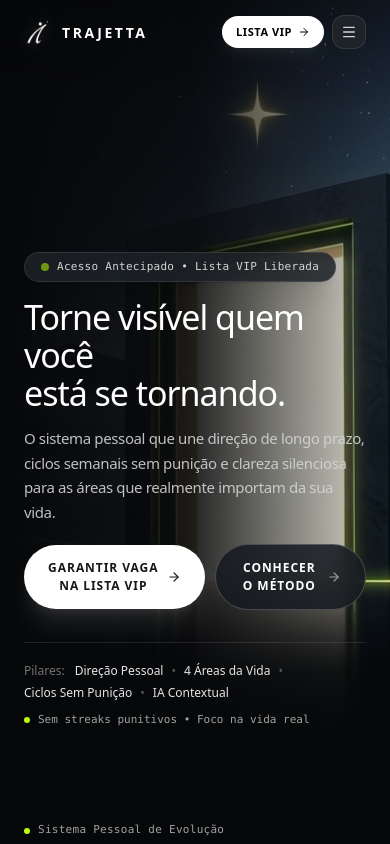
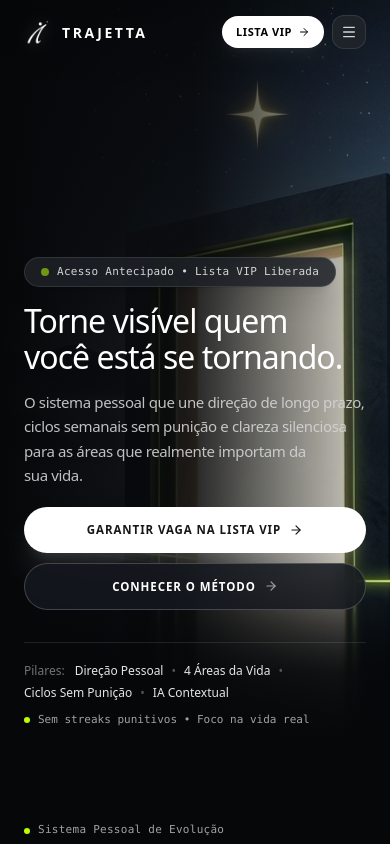
Before and after one commit to Bacochina1/trajetta, a Next.js app: page / in a window 390 px wide. Shown: the top 844 px of the page. Built offline with nearby package versions, Linux system fonts and the light colour scheme; no server answers; the database is empty.

Commit message:
fix(landing): apply text-wrap balance to H1 and headings, eliminate orphan line wrap on mobile

```diff
--- a/src/components/landing/FaqSection.tsx
+++ b/src/components/landing/FaqSection.tsx
@@ -53,7 +53,7 @@ export function FaqSection() {
       <div className="grid grid-cols-1 lg:grid-cols-12 gap-8 lg:gap-16 items-start">
         {/* Left Col: Heading & CTA */}
         <div className="lg:col-span-5">
-          <h2 className="text-2xl xs:text-3xl sm:text-4xl md:text-5xl font-medium tracking-tight text-white mb-3 sm:mb-4">
+          <h2 className="text-2xl xs:text-3xl sm:text-4xl md:text-5xl font-medium tracking-tight text-white mb-3 sm:mb-4 [text-wrap:balance]">
             Tudo o que você <span className="text-neutral-500">precisa saber</span>
           </h2>
           <p className="text-xs xs:text-sm text-neutral-400 font-light leading-relaxed mb-6 sm:mb-8">
--- a/src/components/landing/HeroSection.tsx
+++ b/src/components/landing/HeroSection.tsx
@@ -48,22 +48,22 @@ export function HeroSection() {
           </div>
 
           {/* Main Headline */}
-          <h1 className="text-[26px] xs:text-[34px] sm:text-5xl md:text-6xl lg:text-[72px] leading-[1.12] sm:leading-[1.06] font-normal tracking-[-0.03em] text-white break-words">
-            Torne visível quem você<br className="hidden xs:inline" />{' '}
+          <h1 className="text-[27px] xs:text-[32px] sm:text-5xl md:text-6xl lg:text-[72px] leading-[1.14] sm:leading-[1.06] font-normal tracking-[-0.03em] text-white [text-wrap:balance]">
+            Torne visível quem você<br className="hidden md:inline" />{' '}
             está se tornando.
           </h1>
 
           {/* Subtitle */}
-          <p className="mt-3.5 sm:mt-6 text-[13.5px] xs:text-[15px] sm:text-lg text-neutral-300/90 font-normal max-w-xl leading-relaxed tracking-tight">
+          <p className="mt-3.5 sm:mt-6 text-[14px] xs:text-[15px] sm:text-lg text-neutral-300/90 font-normal max-w-xl leading-relaxed tracking-tight [text-wrap:pretty]">
             O sistema pessoal que une direção de longo prazo, ciclos semanais sem punição e clareza silenciosa para as áreas que realmente importam da sua vida.
           </p>
 
           {/* CTA Action Buttons — Symmetrical on all screens */}
-          <div className="mt-5 sm:mt-8 flex flex-col xs:flex-row items-stretch xs:items-center gap-2.5 sm:gap-3 w-full max-w-md xs:max-w-none">
+          <div className="mt-5 sm:mt-8 flex flex-col sm:flex-row items-stretch sm:items-center gap-2.5 sm:gap-3 w-full max-w-md sm:max-w-none">
             <a
               href="#waitlist"
               onClick={() => handleCtaClick('hero_primary_waitlist')}
-              className="w-full xs:w-auto inline-flex items-center justify-center bg-white hover:bg-neutral-200 active:scale-95 text-neutral-900 text-[11px] xs:text-[12px] sm:text-[12.5px] font-bold tracking-[0.08em] uppercase px-4 xs:px-6 sm:px-7 py-3.5 sm:py-4 rounded-full transition-all duration-150 shadow-xl shadow-white/10 text-center cursor-pointer"
+              className="w-full sm:w-auto inline-flex items-center justify-center bg-white hover:bg-neutral-200 active:scale-95 text-neutral-900 text-[11.5px] sm:text-[12.5px] font-bold tracking-[0.08em] uppercase px-6 sm:px-7 py-3.5 sm:py-4 rounded-full transition-all duration-150 shadow-xl shadow-white/10 text-center cursor-pointer"
             >
               <span>GARANTIR VAGA NA LISTA VIP</span>
               <ArrowRight className="w-3.5 h-3.5 ml-2 flex-shrink-0" />
@@ -72,7 +72,7 @@ export function HeroSection() {
             <a
               href="#metodo"
               onClick={() => handleCtaClick('hero_secondary_method')}
-              className="w-full xs:w-auto inline-flex items-center justify-center bg-[#14181f]/85 hover:bg-[#1a212b] active:scale-95 backdrop-blur-md text-white border border-white/20 text-[11px] xs:text-[12px] sm:text-[12.5px] font-bold tracking-[0.08em] uppercase px-4 xs:px-6 sm:px-7 py-3.5 sm:py-4 rounded-full transition-all duration-150 text-center cursor-pointer"
+              className="w-full sm:w-auto inline-flex items-center justify-center bg-[#14181f]/85 hover:bg-[#1a212b] active:scale-95 backdrop-blur-md text-white border border-white/20 text-[11.5px] sm:text-[12.5px] font-bold tracking-[0.08em] uppercase px-6 sm:px-7 py-3.5 sm:py-4 rounded-full transition-all duration-150 text-center cursor-pointer"
             >
               <span>CONHECER O MÉTODO</span>
               <ArrowRight className="w-3.5 h-3.5 ml-2 text-neutral-400 flex-shrink-0" />
--- a/src/components/landing/HowItWorksSection.tsx
+++ b/src/components/landing/HowItWorksSection.tsx
@@ -13,7 +13,7 @@ export function HowItWorksSection() {
       </div>
 
       {/* Section Heading */}
-      <h2 className="text-2xl xs:text-3xl sm:text-4xl md:text-5xl font-medium tracking-tight text-white mb-10">
+      <h2 className="text-2xl xs:text-3xl sm:text-4xl md:text-5xl font-medium tracking-tight text-white mb-8 sm:mb-10 [text-wrap:balance]">
         Uma direção para começar, <span className="text-neutral-500">três passos para a clareza.</span>
       </h2>
 
--- a/src/components/landing/LifeAreasSection.tsx
+++ b/src/components/landing/LifeAreasSection.tsx
@@ -72,7 +72,7 @@ export function LifeAreasSection() {
       </div>
 
       {/* Section Heading */}
-      <h2 className="text-2xl xs:text-3xl sm:text-4xl md:text-5xl font-medium tracking-tight text-white mb-8">
+      <h2 className="text-2xl xs:text-3xl sm:text-4xl md:text-5xl font-medium tracking-tight text-white mb-6 sm:mb-8 [text-wrap:balance]">
         Um sistema unificado, <span className="text-neutral-500">clareza para toda a sua vida.</span>
       </h2>
 
--- a/src/components/landing/SubHeaderSection.tsx
+++ b/src/components/landing/SubHeaderSection.tsx
@@ -12,10 +12,10 @@ export function SubHeaderSection() {
       </div>
 
       {/* Huge Lead Typography */}
-      <h2 className="text-[22px] xs:text-[28px] sm:text-4xl md:text-5xl lg:text-[58px] font-normal tracking-tight leading-[1.18] sm:leading-[1.1] break-words">
+      <h2 className="text-[22px] xs:text-[28px] sm:text-4xl md:text-5xl lg:text-[58px] font-normal tracking-tight leading-[1.18] sm:leading-[1.1] break-words [text-wrap:balance]">
         <span className="text-white">Viva com direção clara,</span>
         <span className="text-[#555d68]"> sem a ansiedade</span>{' '}
-        <br className="hidden sm:inline" />
+        <br className="hidden md:inline" />
         <span className="text-[#555d68]">dos rastreadores comuns.</span>
       </h2>
     </section>
--- a/src/components/landing/WaitlistSection.tsx
+++ b/src/components/landing/WaitlistSection.tsx
@@ -86,7 +86,7 @@ export function WaitlistSection() {
 
       {/* Section Heading */}
       <div className="max-w-3xl mb-12">
-        <h2 className="text-2xl xs:text-3xl sm:text-4xl md:text-5xl font-medium tracking-tight text-white mb-4">
+        <h2 className="text-2xl xs:text-3xl sm:text-4xl md:text-5xl font-medium tracking-tight text-white mb-3 sm:mb-4 [text-wrap:balance]">
           Garanta sua vaga no <span className="text-neutral-500">próximo ciclo de convites</span>
         </h2>
         <p className="text-sm sm:text-base text-neutral-400 font-light leading-relaxed">
```
